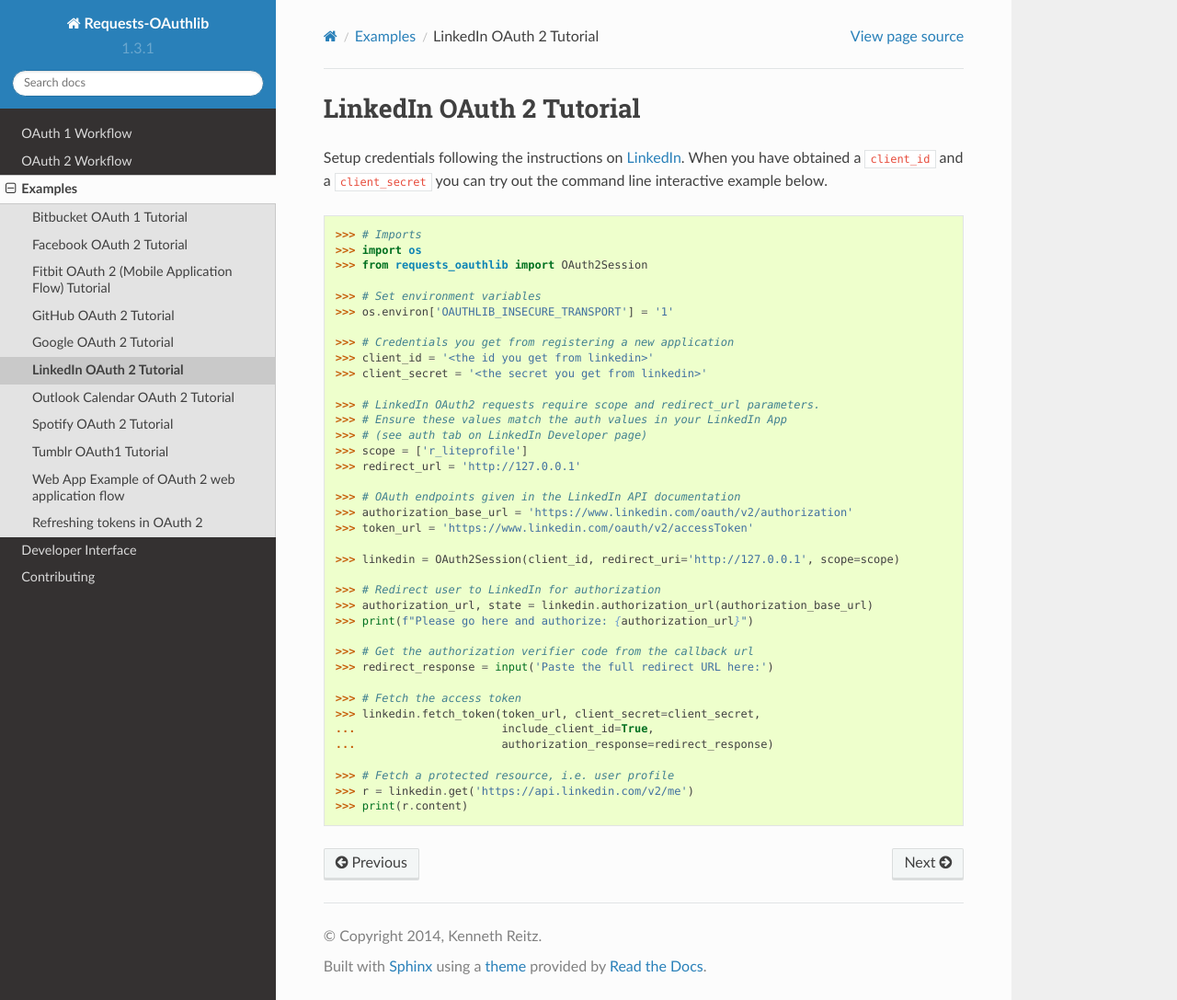
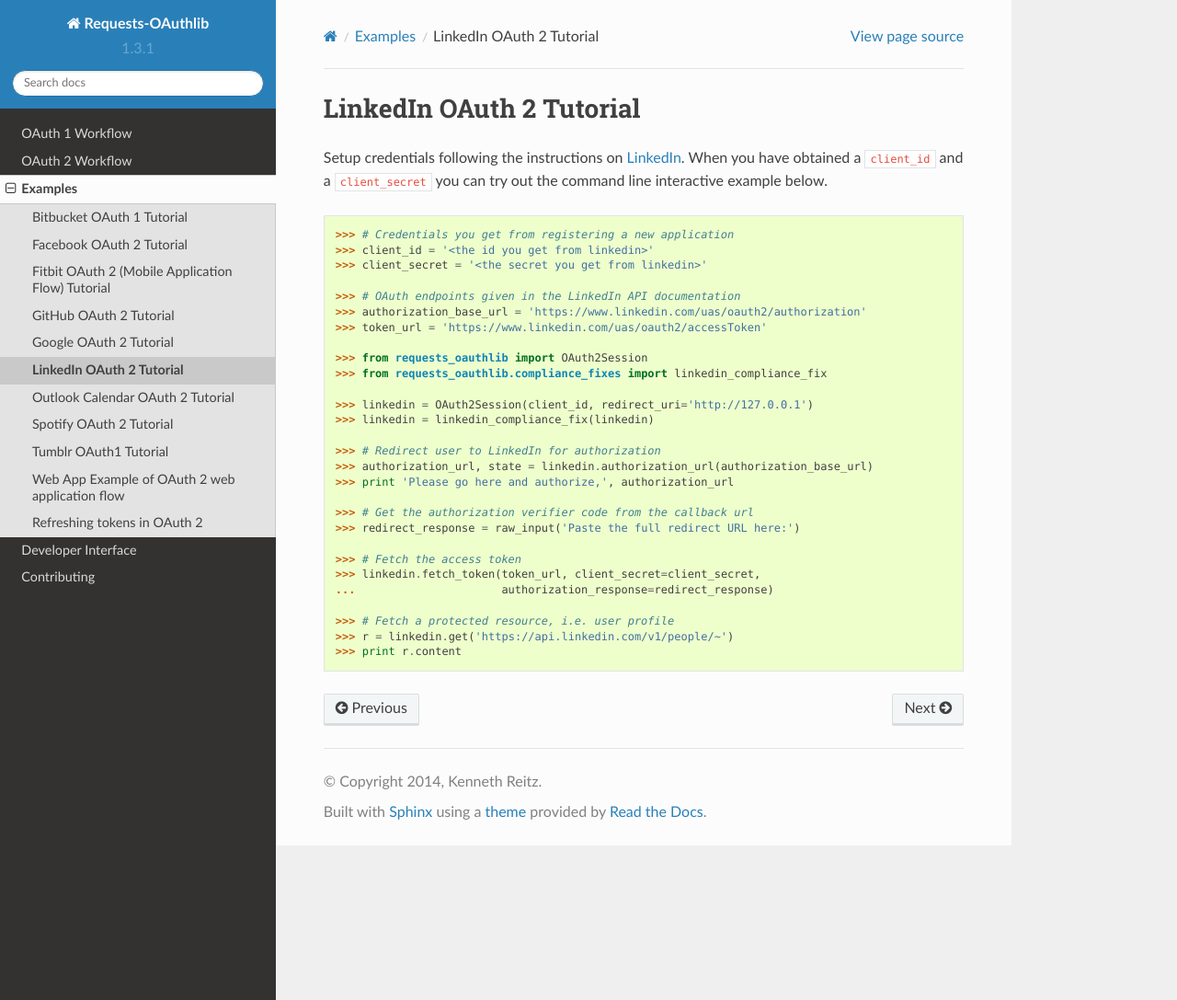
Before and after one commit to requests/requests-oauthlib, a Sphinx documentation site: the page built from docs/examples/linkedin.rst, in a window 1280 px wide and 1087 px high. Shown: the whole window at 92% size. Built offline with Sphinx 7.4.7 and the Read the Docs theme 2.0.0, drawn with Linux system fonts in a browser that asks for light colours.

Commit message:
Revert "Merge pull request #397 from requests/linkedin-compliance-removal"
This reverts commit d75279c019e3bfbb0d31efb2ccd53c9bd677ed7c, reversing
changes made to 29ba9afd2f0e5ae4f87ebc4ef4a133c2bbf227b4.

```diff
--- a/docs/examples/linkedin.rst
+++ b/docs/examples/linkedin.rst
@@ -9,41 +9,31 @@
 
 .. code-block:: pycon
 
-    >>> # Imports
-    >>> import os
-    >>> from requests_oauthlib import OAuth2Session
-
-    >>> # Set environment variables
-    >>> os.environ['OAUTHLIB_INSECURE_TRANSPORT'] = '1'
-
     >>> # Credentials you get from registering a new application
     >>> client_id = '<the id you get from linkedin>'
     >>> client_secret = '<the secret you get from linkedin>'
 
-    >>> # LinkedIn OAuth2 requests require scope and redirect_url parameters.
-    >>> # Ensure these values match the auth values in your LinkedIn App
-    >>> # (see auth tab on LinkedIn Developer page)
-    >>> scope = ['r_liteprofile']
-    >>> redirect_url = 'http://127.0.0.1'
+    >>> # OAuth endpoints given in the LinkedIn API documentation
+    >>> authorization_base_url = 'https://www.linkedin.com/uas/oauth2/authorization'
+    >>> token_url = 'https://www.linkedin.com/uas/oauth2/accessToken'
 
-    >>> # OAuth endpoints given in the LinkedIn API documentation
-    >>> authorization_base_url = 'https://www.linkedin.com/oauth/v2/authorization'
-    >>> token_url = 'https://www.linkedin.com/oauth/v2/accessToken'
+    >>> from requests_oauthlib import OAuth2Session
+    >>> from requests_oauthlib.compliance_fixes import linkedin_compliance_fix
 
-    >>> linkedin = OAuth2Session(client_id, redirect_uri='http://127.0.0.1', scope=scope)
+    >>> linkedin = OAuth2Session(client_id, redirect_uri='http://127.0.0.1')
+    >>> linkedin = linkedin_compliance_fix(linkedin)
 
     >>> # Redirect user to LinkedIn for authorization
     >>> authorization_url, state = linkedin.authorization_url(authorization_base_url)
-    >>> print(f"Please go here and authorize: {authorization_url}")
+    >>> print 'Please go here and authorize,', authorization_url
 
     >>> # Get the authorization verifier code from the callback url
-    >>> redirect_response = input('Paste the full redirect URL here:')
+    >>> redirect_response = raw_input('Paste the full redirect URL here:')
 
     >>> # Fetch the access token
     >>> linkedin.fetch_token(token_url, client_secret=client_secret,
-    ...                      include_client_id=True,
     ...                      authorization_response=redirect_response)
 
     >>> # Fetch a protected resource, i.e. user profile
-    >>> r = linkedin.get('https://api.linkedin.com/v2/me')
-    >>> print(r.content)
+    >>> r = linkedin.get('https://api.linkedin.com/v1/people/~')
+    >>> print r.content
```
Also changed, not shown: 3 other files.
